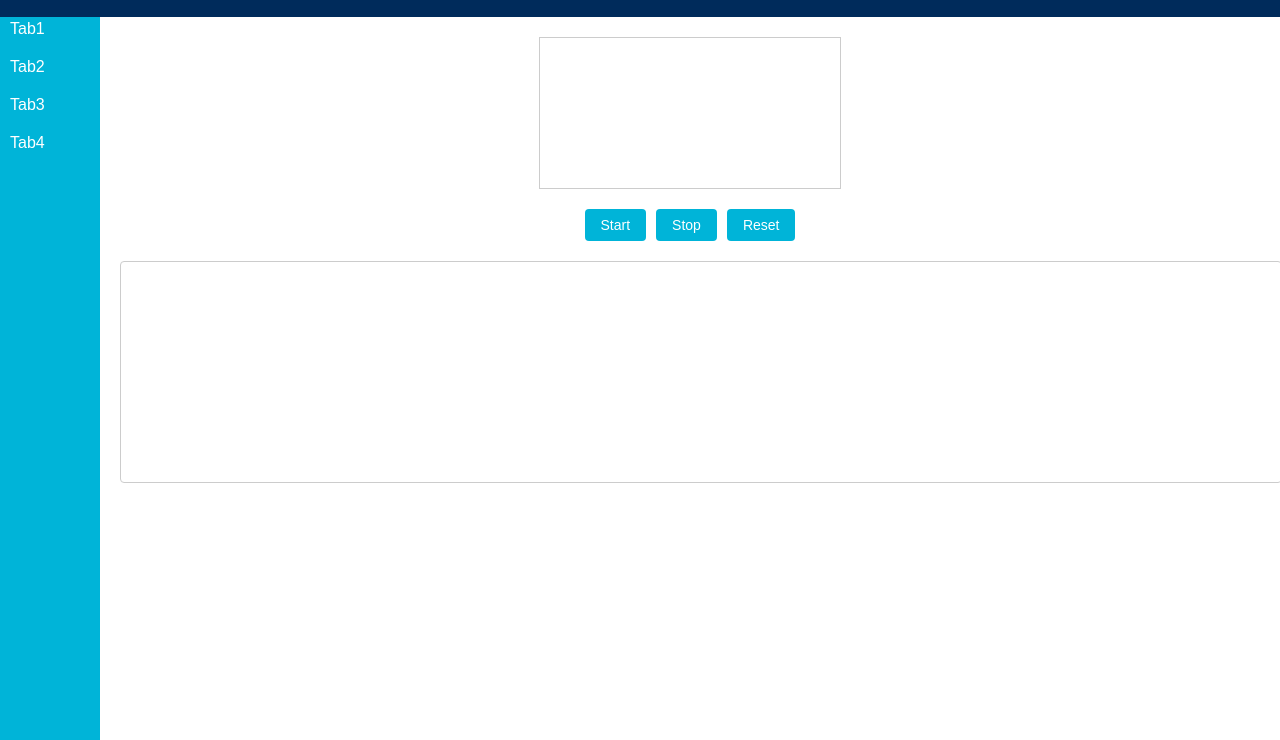
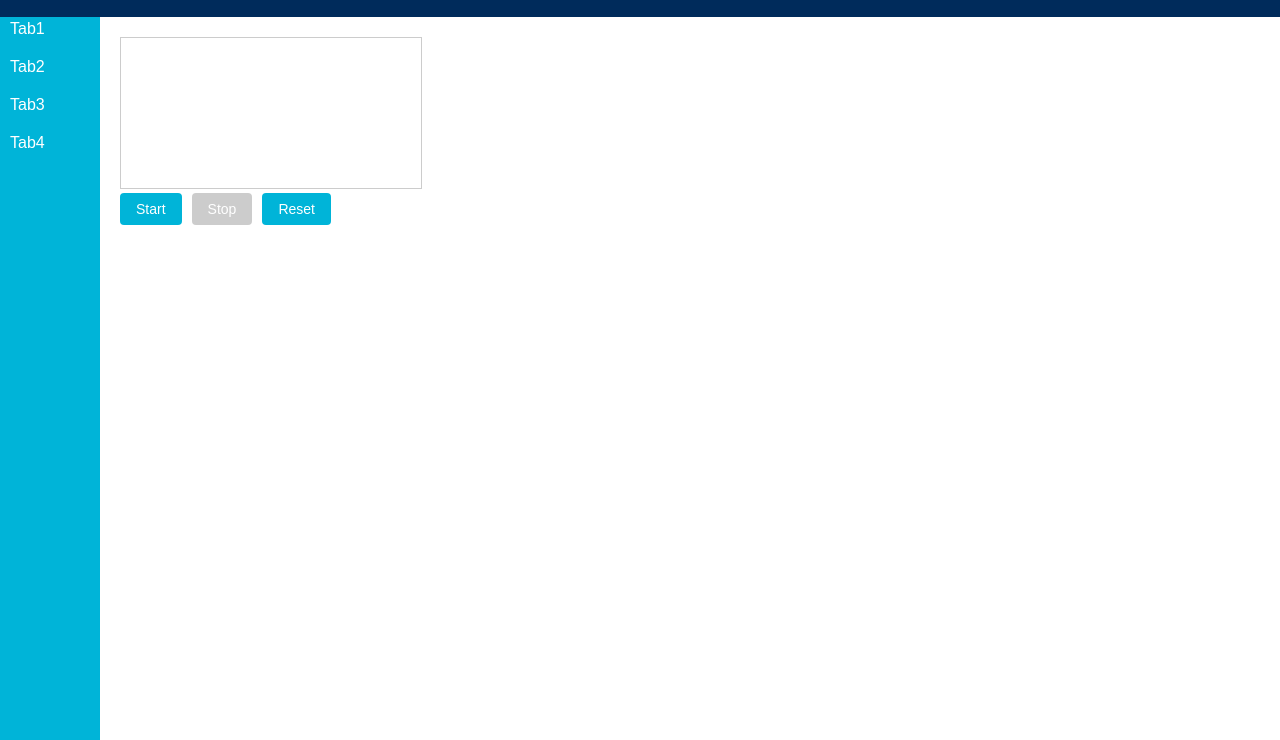
Before and after one commit to tetsutooo/ofc_models, a plain HTML site: page index.html in a window 1280 px wide. Shown: the part 60-800 px from the top of the page. Drawn offline with Linux system fonts and the light colour scheme.

Commit message:
Update index.html

```diff
--- a/index.html
+++ b/index.html
@@ -19,16 +19,16 @@
         </ul>
     </nav>
     <main>
-        <div class="game-container">
+        <div class="content-center">
             <canvas id="game-canvas"></canvas>
             <div class="controls">
                 <button id="start-btn">Start</button>
-                <button id="stop-btn">Stop</button>
+                <button id="stop-btn" disabled>Stop</button>
                 <button id="reset-btn">Reset</button>
             </div>
+            <canvas id="line-canvas"></canvas>
         </div>
-        <div id="line-chart"></div>
     </main>
-    <script type="module" src="index.js"></script>
+    <script src="index.js" type="module"></script>
 </body>
 </html>
```
